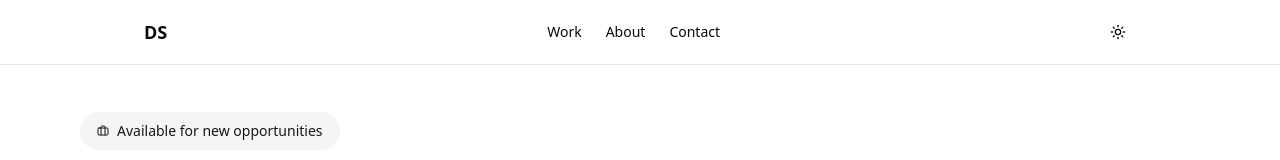
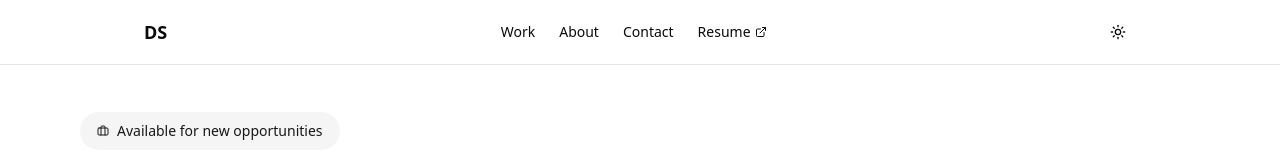
Before and after one commit to iamdhruvsharma3/decent-portfolio, a Next.js app: page / in a window 1280 px wide. Shown: the top 160 px of the page. Built offline with nearby package versions, Linux system fonts and the light colour scheme.

Commit message:
feat: added resume

```diff
--- a/src/app/layout.tsx
+++ b/src/app/layout.tsx
@@ -31,7 +31,7 @@ export const metadata: Metadata = {
   openGraph: {
     type: "website",
     locale: "en_US",
-    url: "https://alexchen.dev",
+    url: "https://dhruvsharma.vercel.app/",
     title: "Dhruv Sharma - Frontend Developer",
     description:
       "Frontend Developer specializing in React, Next.js, and performance optimization.",
--- a/src/components/navigation.tsx
+++ b/src/components/navigation.tsx
@@ -2,7 +2,7 @@
 
 import { Button } from "@/components/ui/button";
 import { useTheme } from "next-themes";
-import { Moon, Sun } from "lucide-react";
+import { Moon, Sun, ExternalLink } from "lucide-react";
 import { useEffect, useState } from "react";
 
 export function Navigation() {
@@ -48,6 +48,17 @@ export function Navigation() {
               className="hover:text-primary transition-colors">
               Contact
             </button>
+            <button
+              onClick={() =>
+                window.open(
+                  "https://drive.google.com/file/d/1llaRDTuCYY_PeDL_g4jlIftV3E0MtdSZ/view?usp=sharing",
+                  "_blank"
+                )
+              }
+              className="hover:text-primary transition-colors flex items-center gap-1">
+              Resume
+              <ExternalLink className="h-3 w-3" />
+            </button>
           </div>
 
           {/* Theme Toggle */}
```
